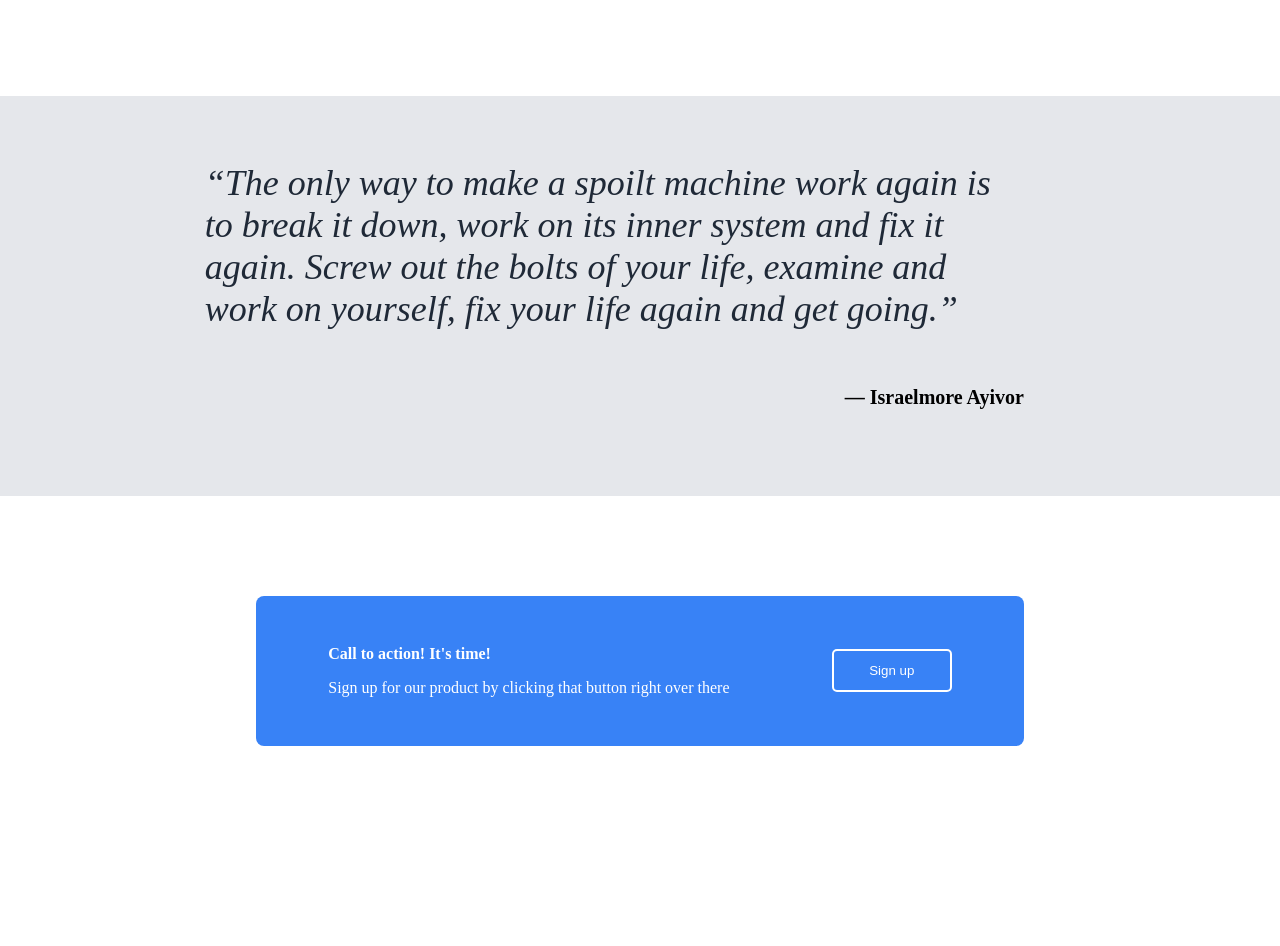
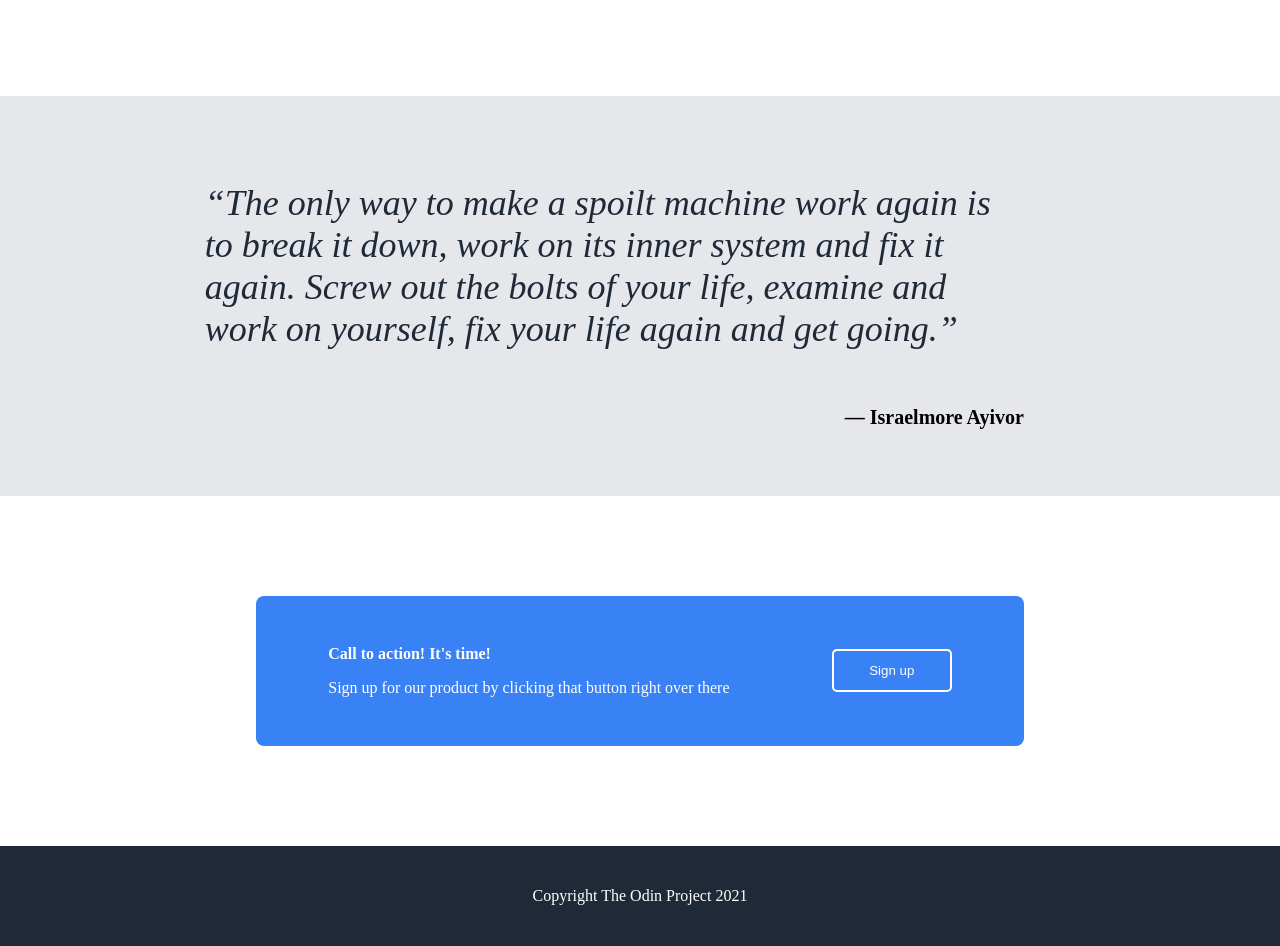
Before and after one commit to lloydeebill/odin-landing-page, a plain HTML site: page index.html in a window 1280 px wide. Shown: the part 960-1906 px from the top of the page. Before the commit the page ends 1806 px from the top, so only its background shows below. Drawn offline with Linux system fonts and the light colour scheme.

Commit message:
Added footer section

```diff
--- a/index.html
+++ b/index.html
@@ -60,7 +60,6 @@
     </div>
   </div>
   <div class="action-section">
-
     <div class="action-container">
       <div class="action-info">
         <p class="action-header">Call to action! It's time!</p>
@@ -70,8 +69,9 @@
         <button class="action-button">Sign up</button>
       </div>
     </div>
-
   </div>
-
+  <div class="footer-section">
+    <p>Copyright The Odin Project 2021</p>
+  </div>
 </body>
 </html>
--- a/style.css
+++ b/style.css
@@ -175,7 +175,7 @@ button {
 
 .quote-paragraph {
   max-width: 80%;
-  margin-top: 30px;
+  margin-top: 50px;
 }
 
 .quote-text {
@@ -223,3 +223,14 @@ button {
 .action-button {
   border: 2px solid white;
 }
+
+
+.footer-section {
+  height: 100px;
+  background-color: #1F2937;
+  display: flex;
+  align-items: center;
+  justify-content: center;
+  color: white;
+
+}
```
